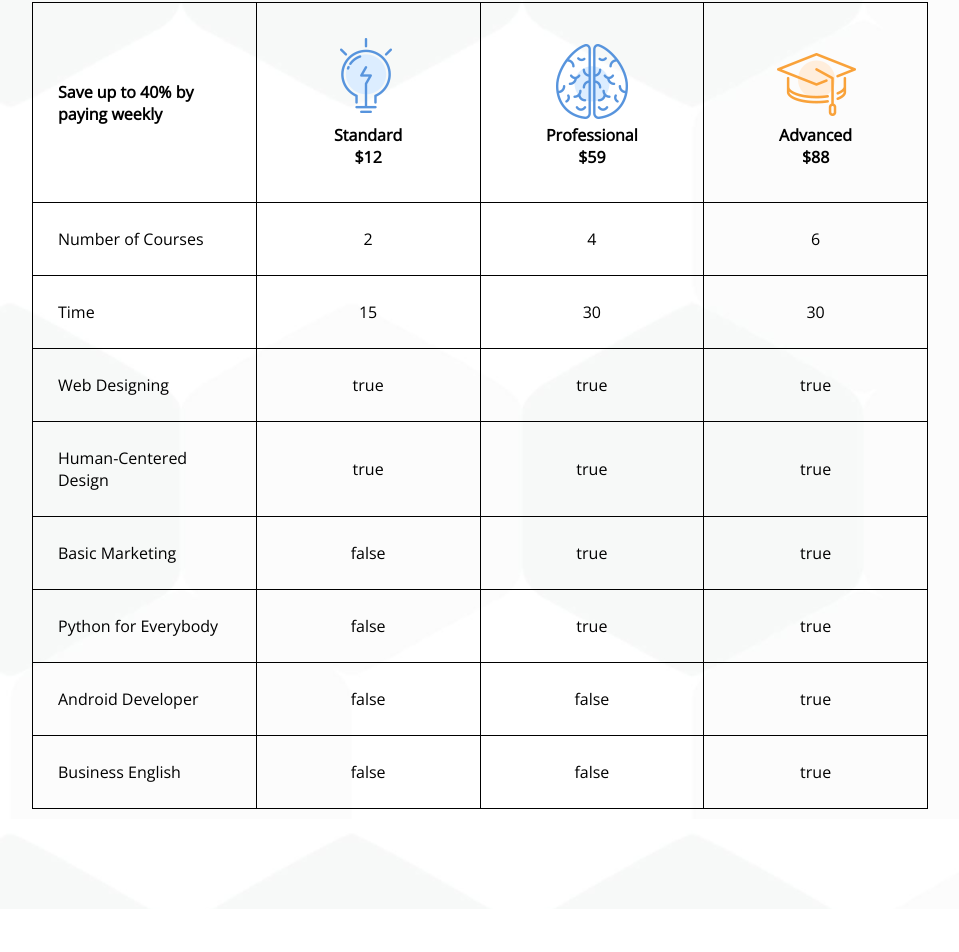
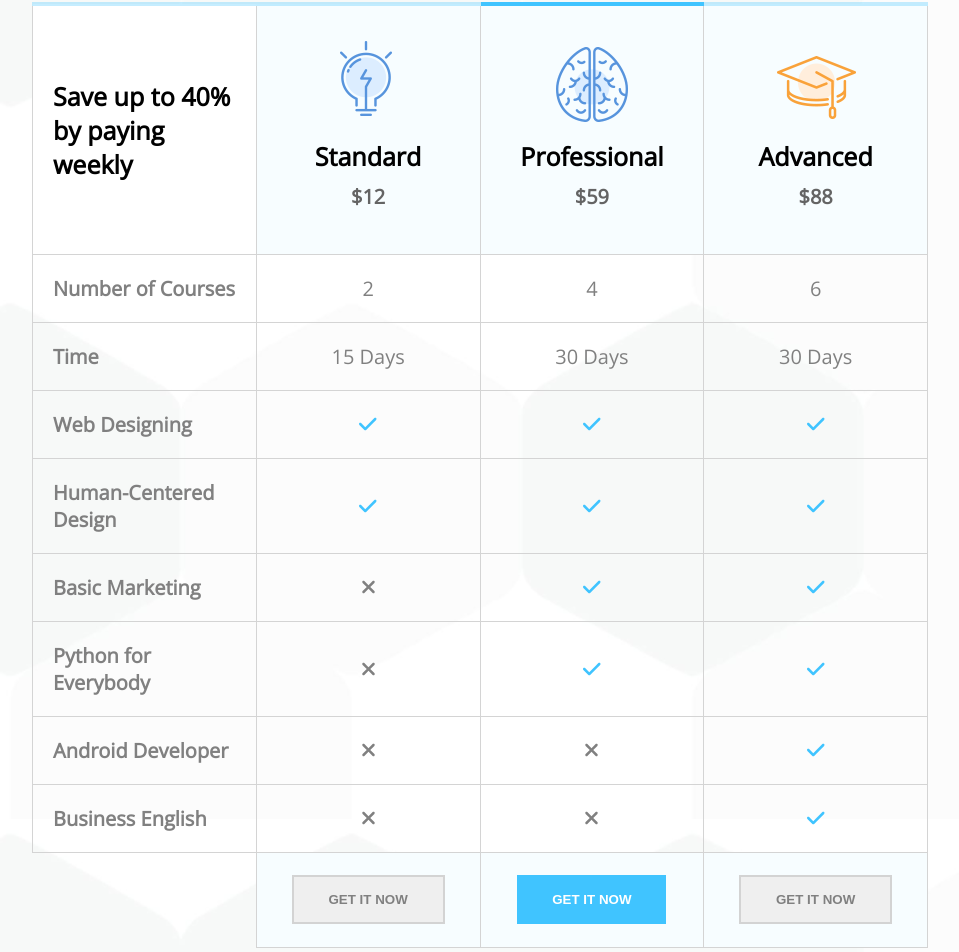
Before and after one commit to marcoceccarelli98/proj-html-vuejs, a Vue app: page / in a window 1280 px wide. Shown: the part 5940-6892 px from the top of the page, without its empty margins (160-1119 px from the left). Before the commit the page ends 6849 px from the top, so only its background shows below. Built offline with nearby package versions, Linux system fonts and the light colour scheme.

Commit message:
[UPD] homepage: TablePlans Style

```diff
--- a/src/pages/AppMain.vue
+++ b/src/pages/AppMain.vue
@@ -29,7 +29,18 @@ export default {
       store.homeInfo.index = value;
       console.log(store.homeInfo.index);
     },
+
+    tickAndCross(value) {
+      if (value) {
+        return ["fas", "fa-check"];
+      } else {
+        return ["fas", "fa-xmark"];
+      }
     },
+  },
+
+  computed: {},
+
   created() {
     // console.log(store.homeTablePlans.coursesNum);
   },
@@ -313,19 +324,35 @@ export default {
               <tr>
                 <td>Time</td>
                 <td v-for="(value, index) in store.homeTablePlans.time">
-                  {{ store.homeTablePlans.time[index] }}
+                  {{ store.homeTablePlans.time[index] + " Days" }}
                 </td>
               </tr>
               <tr>
                 <td>Web Designing</td>
                 <td v-for="(value, index) in store.homeTablePlans.webDesign">
-                  {{ store.homeTablePlans.webDesign[index] }}
+                  <font-awesome-icon
+                    class="tableIcon"
+                    :class="{
+                      'primary-color': store.homeTablePlans.webDesign[index],
+                    }"
+                    :icon="
+                      this.tickAndCross(store.homeTablePlans.webDesign[index])
+                    "
+                  />
                 </td>
               </tr>
               <tr>
                 <td>Human-Centered Design</td>
                 <td v-for="(value, index) in store.homeTablePlans.humanDesign">
-                  {{ store.homeTablePlans.humanDesign[index] }}
+                  <font-awesome-icon
+                    class="tableIcon"
+                    :class="{
+                      'primary-color': store.homeTablePlans.humanDesign[index],
+                    }"
+                    :icon="
+                      this.tickAndCross(store.homeTablePlans.humanDesign[index])
+                    "
+                  />
                 </td>
               </tr>
               <tr>
@@ -333,28 +360,71 @@ export default {
                 <td
                   v-for="(value, index) in store.homeTablePlans.basicMarketing"
                 >
-                  {{ store.homeTablePlans.basicMarketing[index] }}
+                  <font-awesome-icon
+                    class="tableIcon"
+                    :class="{
+                      'primary-color':
+                        store.homeTablePlans.basicMarketing[index],
+                    }"
+                    :icon="
+                      this.tickAndCross(
+                        store.homeTablePlans.basicMarketing[index]
+                      )
+                    "
+                  />
                 </td>
               </tr>
               <tr>
                 <td>Python for Everybody</td>
                 <td v-for="(value, index) in store.homeTablePlans.python">
-                  {{ store.homeTablePlans.python[index] }}
+                  <font-awesome-icon
+                    class="tableIcon"
+                    :class="{
+                      'primary-color': store.homeTablePlans.python[index],
+                    }"
+                    :icon="
+                      this.tickAndCross(store.homeTablePlans.python[index])
+                    "
+                  />
                 </td>
               </tr>
               <tr>
                 <td>Android Developer</td>
                 <td v-for="(value, index) in store.homeTablePlans.android">
-                  {{ store.homeTablePlans.android[index] }}
+                  <font-awesome-icon
+                    class="tableIcon"
+                    :class="{
+                      'primary-color': store.homeTablePlans.android[index],
+                    }"
+                    :icon="
+                      this.tickAndCross(store.homeTablePlans.android[index])
+                    "
+                  />
                 </td>
               </tr>
               <tr>
                 <td>Business English</td>
                 <td v-for="(value, index) in store.homeTablePlans.businessEng">
-                  {{ store.homeTablePlans.businessEng[index] }}
+                  <font-awesome-icon
+                    class="tableIcon"
+                    :class="{
+                      'primary-color': store.homeTablePlans.businessEng[index],
+                    }"
+                    :icon="
+                      this.tickAndCross(store.homeTablePlans.businessEng[index])
+                    "
+                  />
                 </td>
               </tr>
             </tbody>
+            <tfoot>
+              <tr>
+                <td></td>
+                <td><button class="btnGetItNow">Get it now</button></td>
+                <td><button class="btnGetItNow btnBlue">Get it now</button></td>
+                <td><button class="btnGetItNow">Get it now</button></td>
+              </tr>
+            </tfoot>
           </table>
         </div>
       </div>
@@ -598,32 +668,86 @@ export default {
 }
 
 //  ------------------------------ PRICING PLANS ------------------------------
+
+.primary-color {
+  color: $primary-color;
+}
+
 .bg-image {
   .table-plans {
-    // TABLE SIZE
+    // TABLE
     table {
+      empty-cells: hide;
       width: 100%;
-    }
-    // TABLE BORDER
-    table,
+      border-collapse: collapse;
       th,
       td {
-      border: 1px solid black;
-      border-collapse: collapse;
-      padding: 25px;
+        border: 1px solid $grey-subtitle;
+        padding: 20px;
         text-align: center;
+        width: 25%;
+        &:first-of-type {
+          font-weight: bold;
+          text-align: start;
         }
+      }
+      // TABLE HEAD
+      thead {
         th {
+          background-color: #f7fdff;
+          height: 250px;
+          font-size: 25px;
+          border-top: 4px solid rgba($color: $primary-color, $alpha: 0.3);
+          &:nth-of-type(3) {
+            border-top: 4px solid rgba($color: $primary-color, $alpha: 1);
+          }
+          &:first-of-type {
+            background-color: white;
+          }
+          p {
+            margin: 10px;
+            &:last-of-type {
+              color: #646464;
+              font-size: 20px;
+            }
+          }
           img {
             display: inline-block;
           }
-      height: 200px;
         }
-    th,
+      }
+      // TABLE BODY
+      tbody {
+        color: grey;
+        font-size: 20px;
+        .tableIcon {
+          font-size: 20px;
+        }
+      }
+      // TABLE FOOTER
+      tfoot {
         td {
-      width: calc(100% / 4);
+          height: 95px;
+          background-color: #f7fdff;
           &:first-of-type {
-        text-align: start;
+            background-color: transparent;
+            border-bottom: 0;
+            border-left: 0;
+          }
+          .btnGetItNow {
+            font-weight: bold;
+            text-transform: uppercase;
+            color: grey;
+            padding: 15px 35px;
+            border: 2px solid lightgray;
+            &.btnBlue {
+              padding: 17px 35px;
+              color: white;
+              background-color: $primary-color;
+              border: none;
+            }
+          }
+        }
       }
     }
   }
--- a/src/styles/partials/_utility.scss
+++ b/src/styles/partials/_utility.scss
@@ -3,6 +3,10 @@
   padding: 5px;
   border: 1px solid;
   border-style: dashed;
+}
+
+.d-none {
+  display: none;
 }
 
 .justify-between {
```
Also changed, not shown: src/main.js (+5 -3 lines). Lines whose indentation alone changed are shown as unchanged.
